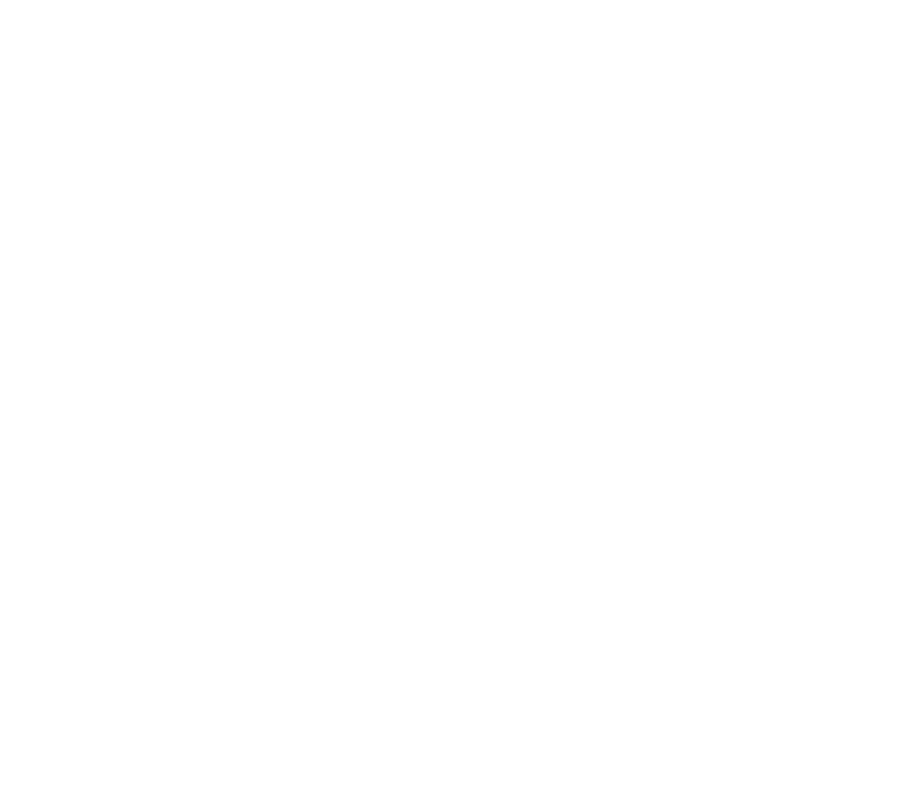
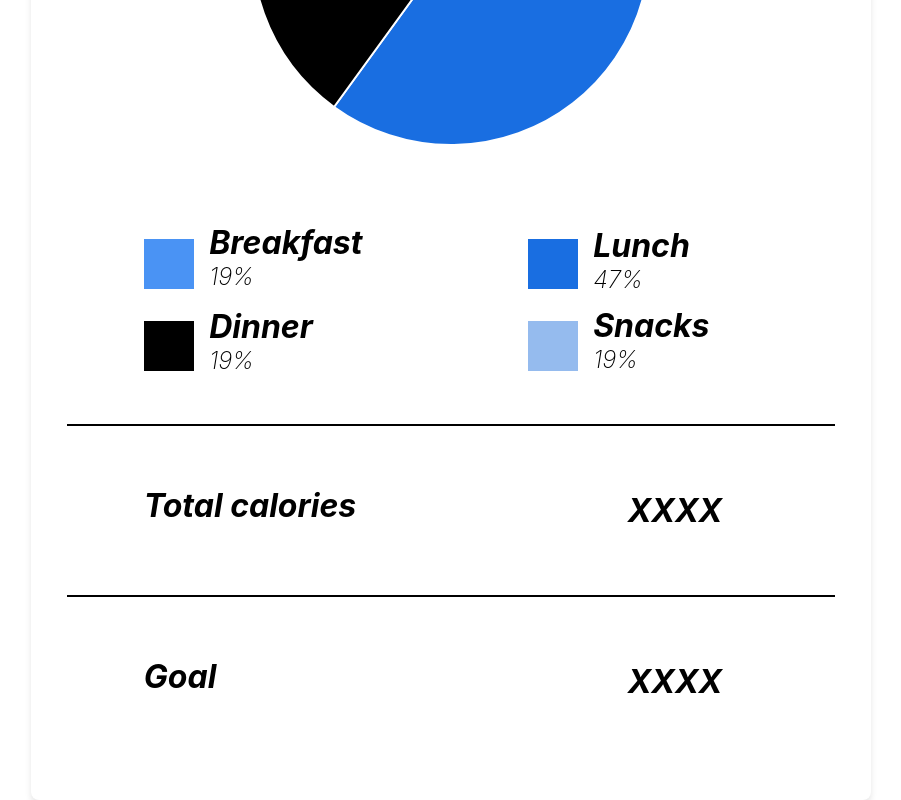
Before and after one commit to PS-G12/PS.G12, a React (Create React App) app in the folder client/: page /calories in a window 1280 px wide. Before the commit this address had no page. Shown: the part 435-1235 px from the top of the page, without its empty margins (189-1090 px from the left). Before the commit the page ends 800 px from the top, so only its background shows below. Built offline with nearby package versions, Linux system fonts and the light colour scheme; a web font is replaced by a local one.

Commit message:
optimizacion tarjeta

```diff
--- a/client/src/App.js
+++ b/client/src/App.js
@@ -31,7 +31,10 @@ function App() {
         <Route path="/registerFood" element={<RegisterFood />} />
         <Route path="/MacrosCalculation" element={<MacrosCalculator />} />
         <Route path="/profile" element={<UserProfile />} />
-        <Route path="/macrosSpecification" element={<MacrosSpecification />} />
+        <Route path="/calories" element={<MacrosSpecification specificationName="calories"/>} />
+        <Route path="/carbs" element={<MacrosSpecification specificationName="carbs"/>} />
+        <Route path="/fats" element={<MacrosSpecification specificationName="fats"/>} />
+        <Route path="/proteins" element={<MacrosSpecification specificationName="proteins"/>} />
       </Routes>
     </Router>
   );
--- a/client/src/components/macrosSpecificationCard/macrosSpecificationCard.css
+++ b/client/src/components/macrosSpecificationCard/macrosSpecificationCard.css
@@ -1,13 +1,13 @@
 .card {
-    background-color: #f1f1f1;
+  background-color: #ffffff;
   border-radius: 8px;
   box-shadow: 0 4px 6px rgba(0, 0, 0, 0.1);
   padding: 20px;
   width: 800px;
-    height: 1100px;
+  height: 1050px;
 }
 
-  .card-content{
+.card-content {
   width: 100%;
 }
 
@@ -19,96 +19,63 @@
   justify-content: center;
 }
 
-  .specifications-per-categories{
+.specifications-per-categories {
   width: 100%;
   display: flex;
   flex-wrap: wrap;
-    margin-left: 15%;
+  justify-content: center;
 }
 
 .category-details {
+  display: flex;
   align-items: center;
+  margin-left: 10%;
   width: 40%;
 }
 
-  .breakfast-details, .lunch-details, .dinner-details, .snacks-details{
-    display: flex;
+.category-details .color-square {
+  width: 50px;
+  height: 50px;
+  margin-right: 5%;
 }
 
-  .breakfast-details h1, .lunch-details h1, .dinner-details h1, .snacks-details h1{
-    font-size:xx-large;
+.category-details h1 {
+  font-size: xx-large;
   font-weight: 700;
   font-style: italic;
   margin: 0;
 }
 
-  .breakfast-details h2, .lunch-details h2, .dinner-details h2, .snacks-details h2{
-    font-size:x-large;
+.category-details h2 {
+  font-size: x-large;
   font-weight: 200;
   font-style: italic;
   margin: 0;
   margin-bottom: 10%;
 }
 
-  .breakfast-details .color-square {
-    width: 50px;
-    height: 50px;
-    background-color: #4A93F4;
-    margin-right: 5%;
+.separator {
+  border-top: 2px solid #000000;
+  margin: 5% 0;
 }
 
-  .lunch-details .color-square {
-    width: 50px;
-    height: 50px;
-    background-color: #196EE1;
-    margin-right: 5%;
-  }
-
-  .dinner-details .color-square {
-    width: 50px;
-    height: 50px;
-    background-color: #000000;
-    margin-right: 5%;
-  }
-
-  .snacks-details .color-square {
-    width: 50px;
-    height: 50px;
-    background-color: #95BBEE;
-    margin-right: 5%;
-  }
-
-
-  /*Separator*/
-
-  .separator {
-    border-top: 2px solid #000000;
-    margin-top: 7%;
-    margin-bottom: 7%;
-  }
-
-  /*Goals*/
-
-  .total-specifications{
+.total-specifications,
+.goal-specifications {
   display: flex;
   justify-content: center;
 }
 
-  .total-specifications h1{
-    font-size:xx-large;
+.specification-title {
+  font-size: xx-large;
   font-weight: 700;
   font-style: italic;
   width: 70%;
+  margin-left: 10%;
 }
 
-  .goal-specifications{
-    display: flex;
-    justify-content: center;
-  }
-
-  .goal-specifications h1{
-    font-size:xx-large;
+.specification-value {
+  font-size: xx-large;
   font-weight: 700;
   font-style: italic;
-    width: 70%;
+  width: 30%;
 }
--- a/client/src/components/macrosSpecificationCard/macrosSpecificationCard.js
+++ b/client/src/components/macrosSpecificationCard/macrosSpecificationCard.js
@@ -1,16 +1,15 @@
 import React from 'react';
 import { Card, CardContent } from '@material-ui/core';
 import { Pie } from 'react-chartjs-2';
-import {Chart, ArcElement} from 'chart.js'
-import './macrosSpecificationCard.css'
+import { Chart, ArcElement } from 'chart.js';
+import './macrosSpecificationCard.css';
 
 Chart.register(ArcElement);
 
-const MacrosSpecificationCard = ({specificationName}) => {
+const MacrosSpecificationCard = ({ specificationName }) => {
   return (
-
-    <div class="card">
-        <div class="card-content">
+    <div className="card">
+      <CardContent>
         <div className="pie-chart">
           <Pie
             data={{
@@ -26,58 +25,49 @@ const MacrosSpecificationCard = ({specificationName}) => {
           />
         </div>
 
-
         <div className="specifications-per-categories">
-                <div className="category-details breakfast-details">
-                    <div class="color-square"></div>
-                    <div class="text">
-                        <h1>Breakfast</h1>
-                        <h2>19%(Prueba)</h2>
-                    </div>
+          <CategoryDetail color="#4A93F4" title="Breakfast" percentage="19%" />
+          <CategoryDetail color="#196EE1" title="Lunch" percentage="47%" />
+          <CategoryDetail color="#000000" title="Dinner" percentage="19%" />
+          <CategoryDetail color="#95BBEE" title="Snacks" percentage="19%" />
         </div>
 
-                <div className="category-details lunch-details">
-                    <div class="color-square"></div>
-                    <div class="text">
-                        <h1>Lunch</h1>
-                        <h2>47%(Prueba)</h2>
-                    </div>
+        <div className="separator" />
+
+        <div className="total-specifications">
+          <SpecificationTitle title={`Total ${specificationName}`} />
+          <SpecificationValue value="XXXX" />
         </div>
 
-                <div className="category-details dinner-details">
-                    <div class="color-square"></div>
-                    <div class="text">
-                        <h1>Dinner</h1>
-                        <h2>19%(Prueba)</h2>
-                    </div>
-                </div>
-
-                <div className="category-details snacks-details">
-                    <div class="color-square"></div>
-                    <div class="text">
-                        <h1>Snacks</h1>
-                        <h2>19%(Prueba)</h2>
-                    </div>
-                </div>
-            </div>
-
-            <div className="separator"></div>
-
-            <div className="total-specifications">
-                <h1>Total {specificationName}</h1>
-                <h2>XXXX</h2>
-            </div>
-
-            <div className="separator"></div>
+        <div className="separator" />
 
         <div className="goal-specifications">
-                <h1>Goal</h1>
-                <h2>XXXX</h2>
+          <SpecificationTitle title="Goal" />
+          <SpecificationValue value="XXXX" />
         </div>
+      </CardContent>
+    </div>
+  );
+};
 
+const CategoryDetail = ({ color, title, percentage }) => {
+  return (
+    <div className="category-details">
+      <div className="color-square" style={{ backgroundColor: color }} />
+      <div className="text">
+        <h1>{title}</h1>
+        <h2>{percentage}</h2>
       </div>
     </div>
   );
 };
 
+const SpecificationTitle = ({ title }) => {
+  return <h1 className="specification-title">{title}</h1>;
+};
+
+const SpecificationValue = ({ value }) => {
+  return <h2 className="specification-value">{value}</h2>;
+};
+
 export default MacrosSpecificationCard;
--- a/client/src/pages/macrosSpecification/macrosSpecification.js
+++ b/client/src/pages/macrosSpecification/macrosSpecification.js
@@ -3,7 +3,7 @@ import MacrosHeader from '../../components/macrosHeader/macrosHeader';
 import MacrosSpecificationCard from '../../components/macrosSpecificationCard/macrosSpecificationCard';
 import './macrosSpecification.css'
 
-const MacrosSpecification = () => {
+const MacrosSpecification = ({specificationName}) => {
   const [isLoggedIn, setIsLoggedIn] = useState(false);
 
   useEffect(() => {
@@ -35,7 +35,7 @@ const MacrosSpecification = () => {
     <div className="main-specifications">
       <MacrosHeader isAuthenticated={isLoggedIn} />
       <div className="card-component">
-        <MacrosSpecificationCard specificationName="calories"/>
+        <MacrosSpecificationCard specificationName={specificationName}/>
       </div>
     </div>
   );
```
Lines whose indentation alone changed are shown as unchanged.
